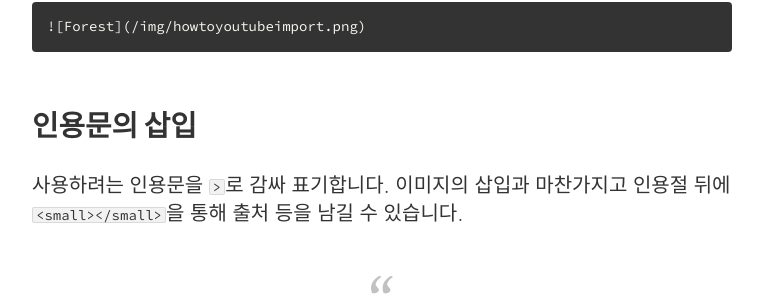
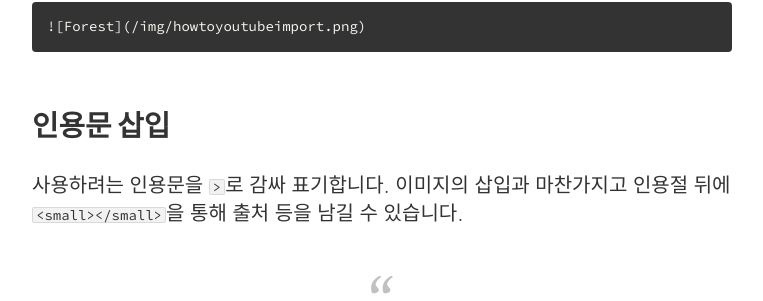
Before and after one commit to Labyrins/labyrins.github.io, a Jekyll site: the page built from _posts/2017-03-16-jekyll로-github-page-만들기.md, in a window 1280 px wide and 900 px high, scrolled down 1829 px. Shown: the part 152-453 px from the top of the window, without its empty margins (258-1021 px from the left). Built offline with Jekyll 4.4.1, drawn with Linux system fonts in a browser that asks for light colours; nearby versions of some CDN libraries; some web fonts are replaced.

Commit message:
modify https

````diff
--- a/_includes/head.html
+++ b/_includes/head.html
@@ -41,8 +41,8 @@
 <link rel="stylesheet" href="{{ site.baseurl }}/css/pygments.css">
 <link rel="stylesheet" href="{{ site.baseurl }}/css/font-awesome.css">
 <link rel="stylesheet" href="{{ site.baseurl }}/css/style.css">
-<link rel="stylesheet" href="http://fonts.googleapis.com/earlyaccess/jejugothic.css">
-<link rel="stylesheet" href="http://fonts.googleapis.com/earlyaccess/nanumgothic.css">
+<link rel="stylesheet" href="https://fonts.googleapis.com/earlyaccess/jejugothic.css">
+<link rel="stylesheet" href="https://fonts.googleapis.com/earlyaccess/nanumgothic.css">
 
 <!--[if gte IE 9]>
   <style type="text/css">
--- a/_posts/2017-03-16-jekyll로-github-page-만들기.md
+++ b/_posts/2017-03-16-jekyll로-github-page-만들기.md
@@ -38,7 +38,7 @@
 ![Forest]({{ site.baseurl }}/img/howtoyoutubeimport.png)
 ```
 
-#### 인용문의 삽입
+#### 인용문 삽입
 사용하려는 인용문을 `>`로 감싸 표기합니다. 이미지의 삽입과 마찬가지고 인용절 뒤에 `<small></small>`을 통해 출처 등을 남길 수 있습니다.
 
 >It'll be nipper heaps trent from punchy oldies. Trent from punchy no dramas when flat out like a tucker-bag. He hasn't got a piker flamin frog in a sock.
````
